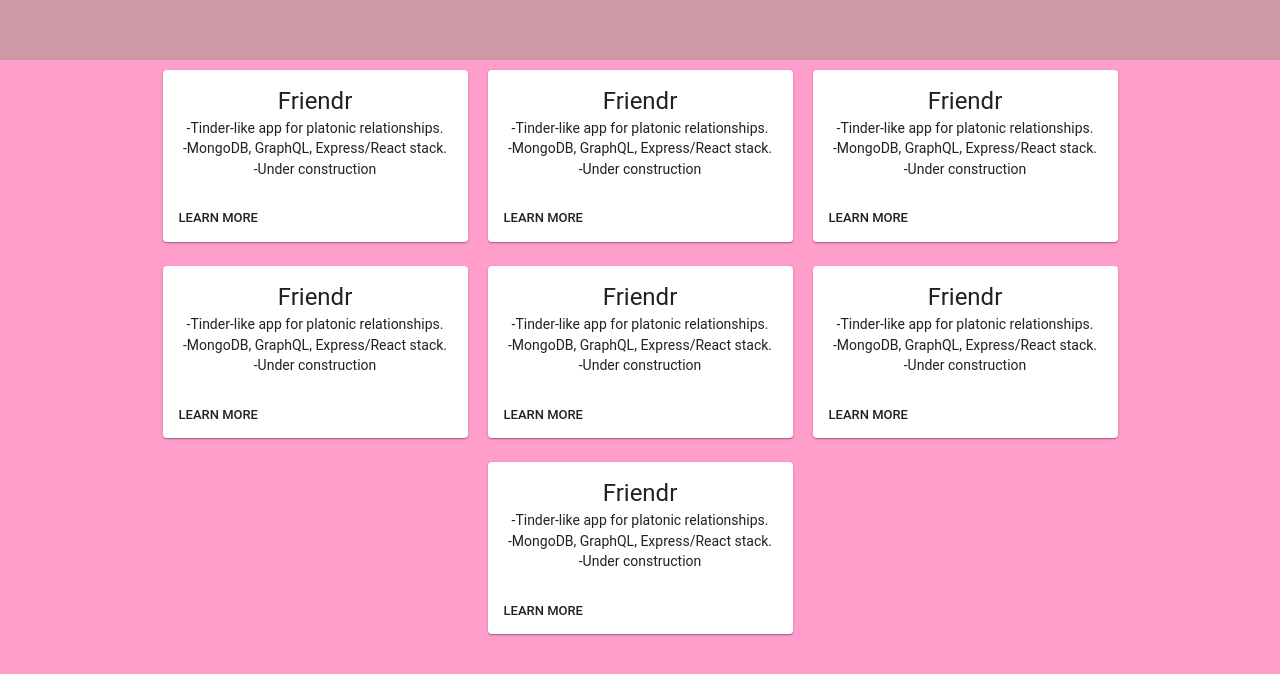
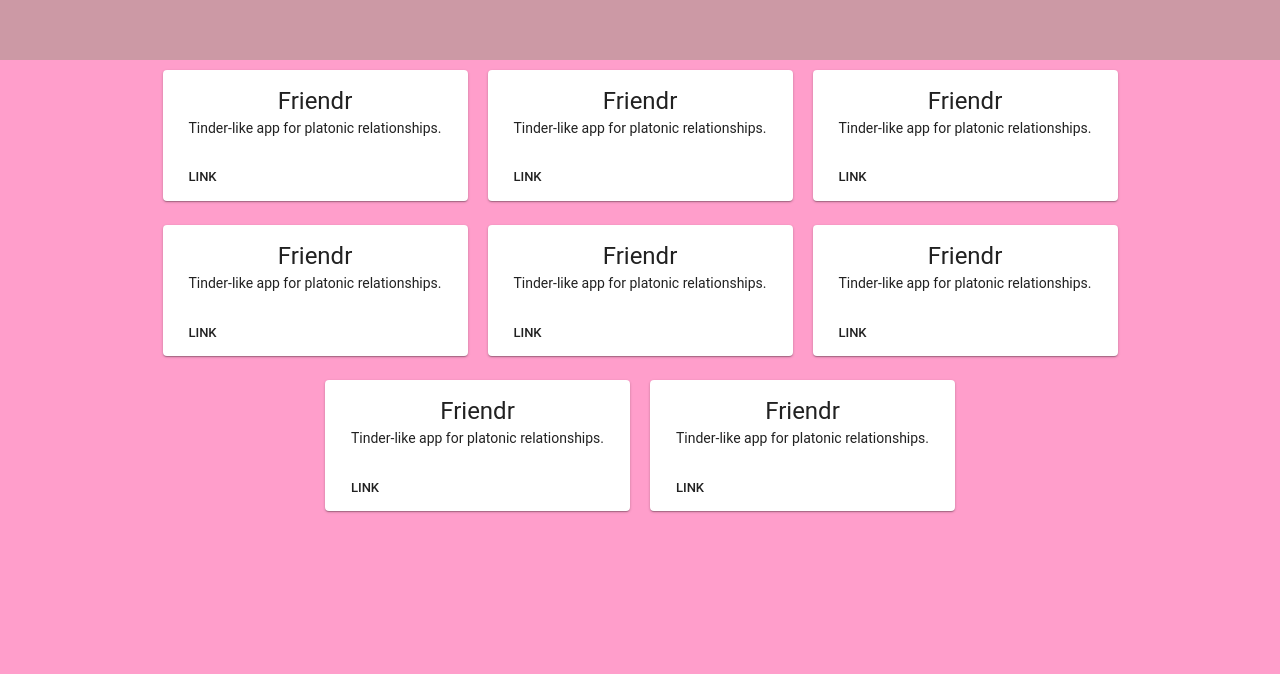
Before and after one commit to chris-ohh/Portfolio, a React (Create React App) app: page / in a window 1280 px wide. Shown: the part 740-1414 px from the top of the page. Built offline with nearby package versions, Linux system fonts and the light colour scheme.

Commit message:
card title description props

```diff
--- a/src/components/pages/SimpleCard.js
+++ b/src/components/pages/SimpleCard.js
@@ -27,27 +27,21 @@ const styles = {
 };
 
 function SimpleCard(props) {
-  const { classes } = props;
+  const { classes, title, description } = props;
   const bull = <span className={classes.bullet}>•</span>;
 
   return (
     <Card className={classes.card}>
       <CardContent>
         <Typography variant="h5" component="h2">
-          Friendr
+          {title}
         </Typography>
         <Typography component="p">
-        -Tinder-like app for platonic relationships.
-        </Typography>
-        <Typography component="p">
-        -MongoDB, GraphQL, Express/React stack.
-        </Typography>
-        <Typography component="p">
-        -Under construction
+          {description}
         </Typography>
       </CardContent>
       <CardActions>
-        <Button size="small">Learn More</Button>
+        <Button size="small">Link</Button>
       </CardActions>
     </Card>
   );
--- a/src/components/pages/page.js
+++ b/src/components/pages/page.js
@@ -8,13 +8,14 @@ class Page extends Component {
         <div id="about">About</div>
         <div id="projects">
           <div id="card-container">
-            <SimpleCard></SimpleCard>
-            <SimpleCard></SimpleCard>
-            <SimpleCard></SimpleCard>
-            <SimpleCard></SimpleCard>
-            <SimpleCard></SimpleCard>
-            <SimpleCard></SimpleCard>
-            <SimpleCard></SimpleCard>
+            <SimpleCard title='Friendr' description='Tinder-like app for platonic relationships.'></SimpleCard>
+            <SimpleCard title='Friendr' description='Tinder-like app for platonic relationships.'></SimpleCard>
+            <SimpleCard title='Friendr' description='Tinder-like app for platonic relationships.'></SimpleCard>
+            <SimpleCard title='Friendr' description='Tinder-like app for platonic relationships.'></SimpleCard>
+            <SimpleCard title='Friendr' description='Tinder-like app for platonic relationships.'></SimpleCard>
+            <SimpleCard title='Friendr' description='Tinder-like app for platonic relationships.'></SimpleCard>
+            <SimpleCard title='Friendr' description='Tinder-like app for platonic relationships.'></SimpleCard>
+            <SimpleCard title='Friendr' description='Tinder-like app for platonic relationships.'></SimpleCard>
           </div>
         </div>
         <div id="education">Education</div>
```
